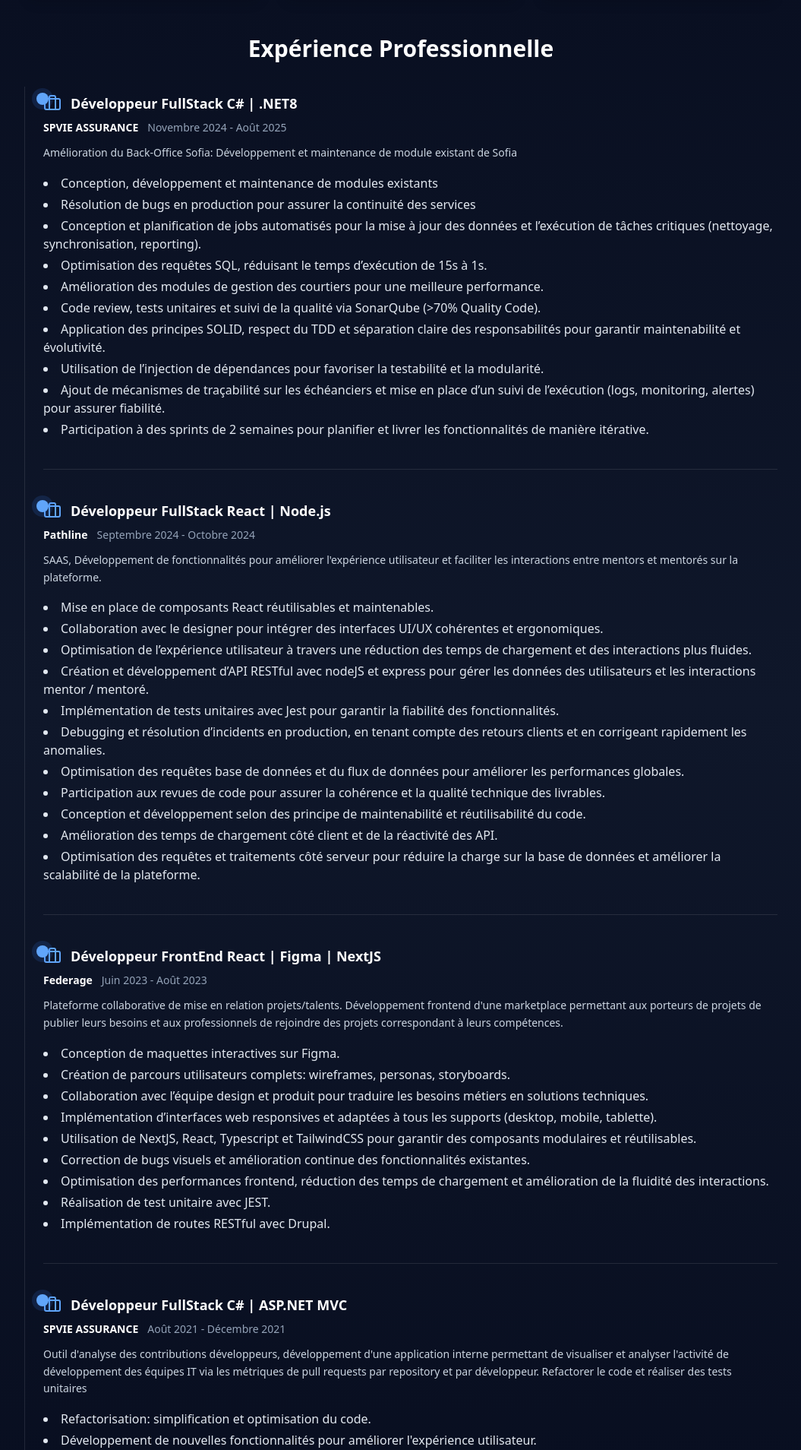
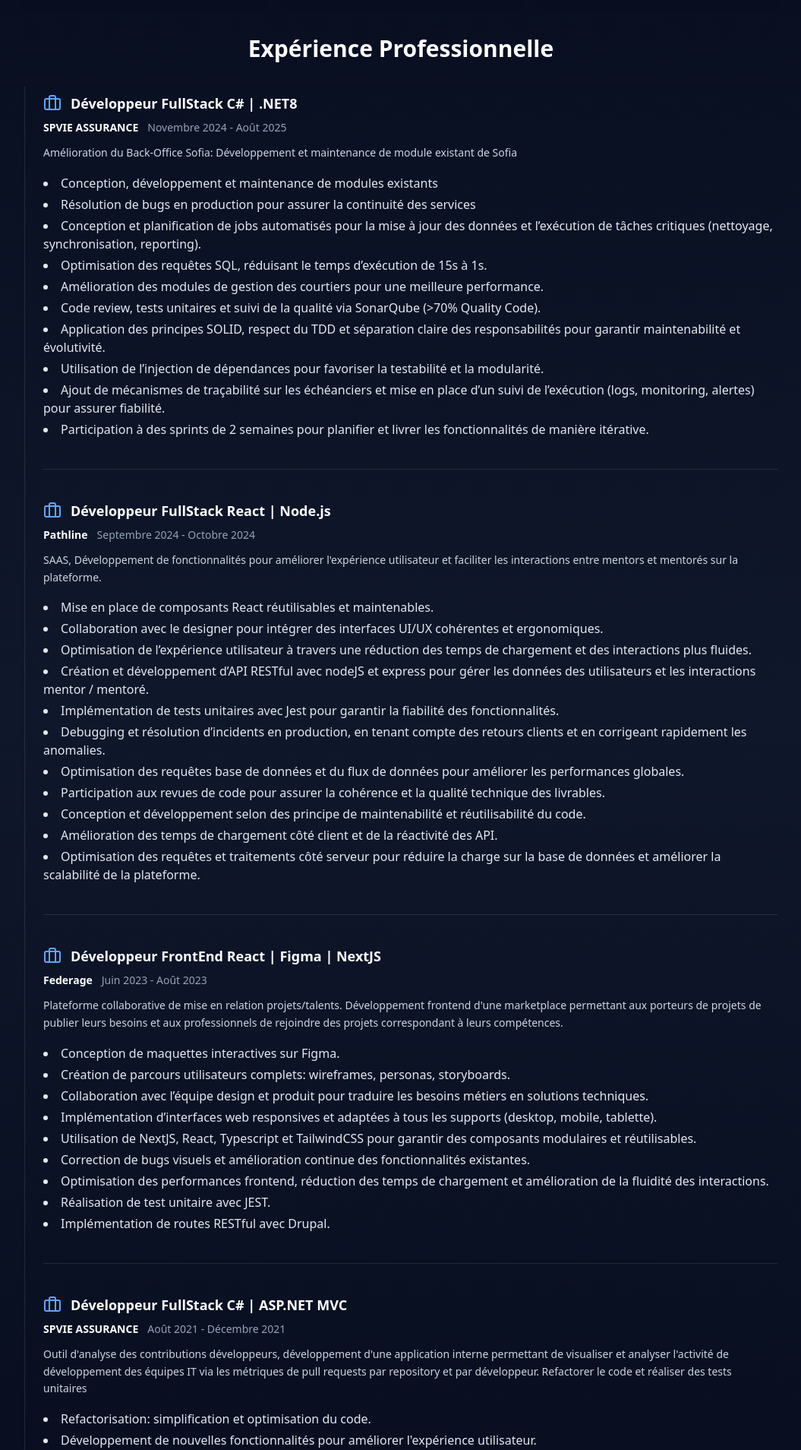
Before and after one commit to stevenzab/portfolio, a Next.js app: page / in a window 1280 px wide. Shown: the part 1152-3060 px from the top of the page at 76% size, without its empty margins (112-1167 px from the left). Built offline with nearby package versions, Linux system fonts and the light colour scheme.

Commit message:
[DEL] span non used

```diff
--- a/pages/index.tsx
+++ b/pages/index.tsx
@@ -136,7 +136,6 @@ const HomePage = () => {
         <h2 className="text-3xl font-bold mb-8 text-center text-white">Expérience Professionnelle</h2>
         <div className="relative pl-6 border-l border-white/10 space-y-8">
           <div className="relative pb-8 border-b border-white/10">
-            <span className="absolute -left-[9px] top-2 h-4 w-4 rounded-full bg-blue-400 shadow-[0_0_0_6px_rgba(59,130,246,0.15)]" />
             <div className="py-2">
               <div className="flex items-center gap-3 mb-2">
                 <Briefcase className="w-6 h-6 text-blue-400" />
@@ -167,7 +166,6 @@ const HomePage = () => {
           </div>
 
           <div className="relative pb-8 border-b border-white/10">
-            <span className="absolute -left-[9px] top-2 h-4 w-4 rounded-full bg-blue-400 shadow-[0_0_0_6px_rgba(59,130,246,0.15)]" />
             <div className="py-2">
               <div className="flex items-center gap-3 mb-2">
                 <Briefcase className="w-6 h-6 text-blue-400" />
@@ -199,7 +197,6 @@ const HomePage = () => {
           </div>
 
           <div className="relative pb-8 border-b border-white/10">
-            <span className="absolute -left-[9px] top-2 h-4 w-4 rounded-full bg-blue-400 shadow-[0_0_0_6px_rgba(59,130,246,0.15)]" />
             <div className="py-2">
               <div className="flex items-center gap-3 mb-2">
                 <Briefcase className="w-6 h-6 text-blue-400" />
@@ -232,7 +229,6 @@ const HomePage = () => {
           </div>
 
           <div className="relative">
-            <span className="absolute -left-[9px] top-2 h-4 w-4 rounded-full bg-blue-400 shadow-[0_0_0_6px_rgba(59,130,246,0.15)]" />
             <div className="py-2">
               <div className="flex items-center gap-3 mb-2">
                 <Briefcase className="w-6 h-6 text-blue-400" />
```
